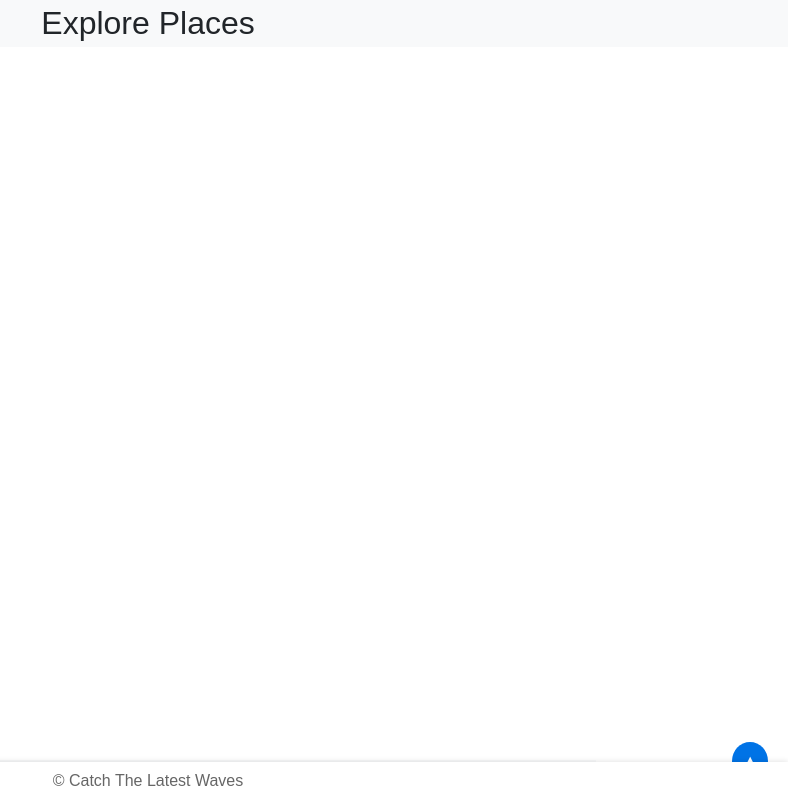
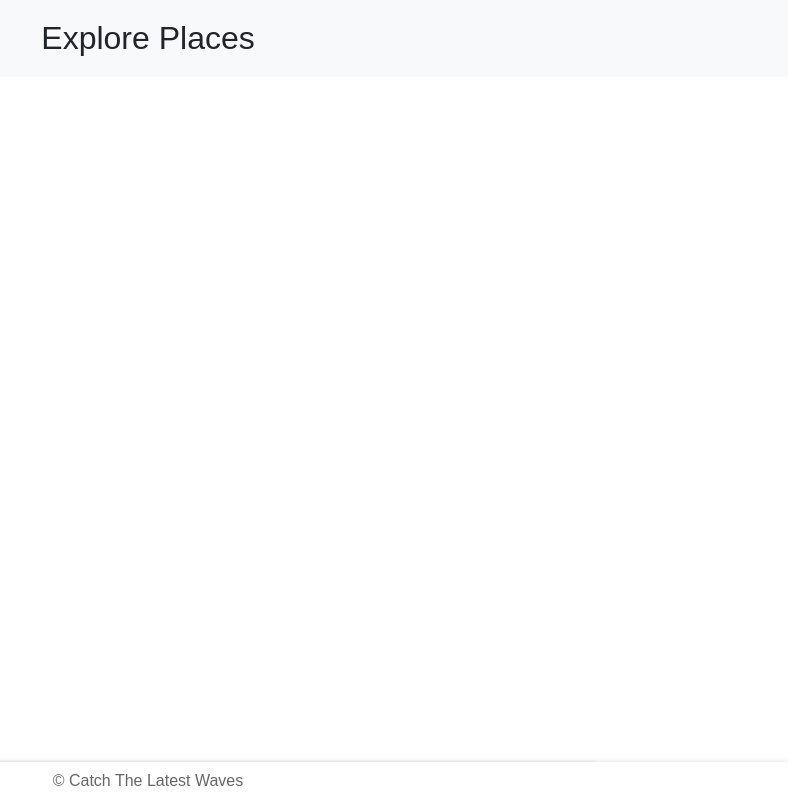
Before and after one commit to ldanie38/surfquest2, a Flask app: page /places in a window 1280 px wide. Shown: the whole page, without its empty margins (492-1280 px from the left). Run offline with Flask 3, Linux system fonts and the light colour scheme; some web fonts are replaced.

Commit message:
revert add places

```diff
--- a/flask_app/static/css/blog.css
+++ b/flask_app/static/css/blog.css
@@ -31,7 +31,7 @@
     margin-bottom: 10px;
     text-align: center;
     width: 100%;
-    padding:5px;
+    padding:20px;
 
 }
 
--- a/flask_app/static/css/places.css
+++ b/flask_app/static/css/places.css
@@ -23,7 +23,7 @@
     margin-bottom: 10px;
     text-align: center;
     width: 100%;
-    padding:5px;
+    padding:20px;
 
 }
 
@@ -119,14 +119,24 @@
   background-color: #005bb5;
 }
 
-/* 🔥 Back to Top Button Styling */
 .back-to-top {
   position: fixed;
-  bottom: 20px;
-  right: 20px;
-  background: #0073e6;
-  color: white;
-  padding: 10px;
+  bottom: 40px;
+  right: 40px;
+  display: none; /* Hidden by default */
+  background-color: #333;
+  color: #fff;
+  padding: 10px 15px;
+  font-size: 20px;
   border-radius: 50%;
   cursor: pointer;
+  z-index: 1000;
+  text-align: center;
+  line-height: 1;
+  box-shadow: 0 2px 5px rgba(0,0,0,0.3);
+  transition: opacity 0.3s, background-color 0.3s;
 }
+
+.back-to-top:hover {
+  background-color: #555;
+}
--- a/flask_app/static/places.js
+++ b/flask_app/static/places.js
@@ -59,3 +59,24 @@
         }
     );
 }
+
+
+    // ============================
+    // "Back to Top" Button Handler
+    // ============================
+    window.addEventListener('scroll', function() {
+        const backToTop = document.getElementById('backToTop');
+        if (window.pageYOffset > 100) {
+          backToTop.style.display = 'block';
+        } else {
+          backToTop.style.display = 'none';
+        }
+      });
+
+      const backToTopButton = document.getElementById("backToTop");
+      if (backToTopButton) {
+        backToTopButton.addEventListener("click", function(e) {
+          e.preventDefault();
+          window.scrollTo({ top: 0, behavior: 'smooth' });
+        });
+      }
--- a/flask_app/templates/places.html
+++ b/flask_app/templates/places.html
@@ -31,7 +31,6 @@
 
   <!-- Back to Top Arrow -->
   <div id="backToTop" class="back-to-top">▲</div>
-</main>
 
 <footer>
   <p>&copy; Catch The Latest Waves</p>
```
Also changed, not shown: flask_app/dotenv.py (added), flask_app/static/uploads/bronco.jpeg (added).
